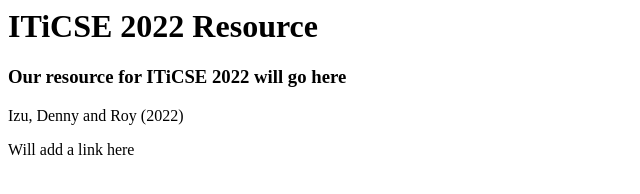
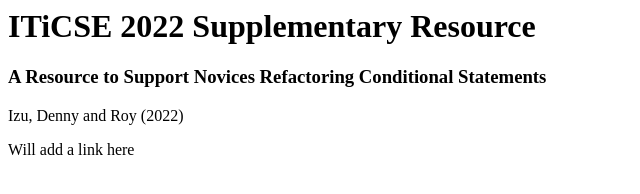
Before and after one commit to iticse22-refactor/resource, a plain HTML site: page index.html in a window 1280 px wide. Shown: the whole page, without its empty margins (0-640 px from the left). Drawn offline with Linux system fonts and the light colour scheme.

Commit message:
update index

```diff
--- a/index.html
+++ b/index.html
@@ -6,8 +6,8 @@
     <title>ITiCSE 2022</title>
 </head>
 <body>
-    <h1>ITiCSE 2022 Resource</h1>
-    <h3>Our resource for ITiCSE 2022 will go here</h3>
+    <h1>ITiCSE 2022 Supplementary Resource</h1>
+    <h3>A Resource to Support Novices Refactoring Conditional Statements</h3>
     <p>Izu, Denny and Roy (2022)</p>
     <p>Will add a link here</p>
 </body>
```
